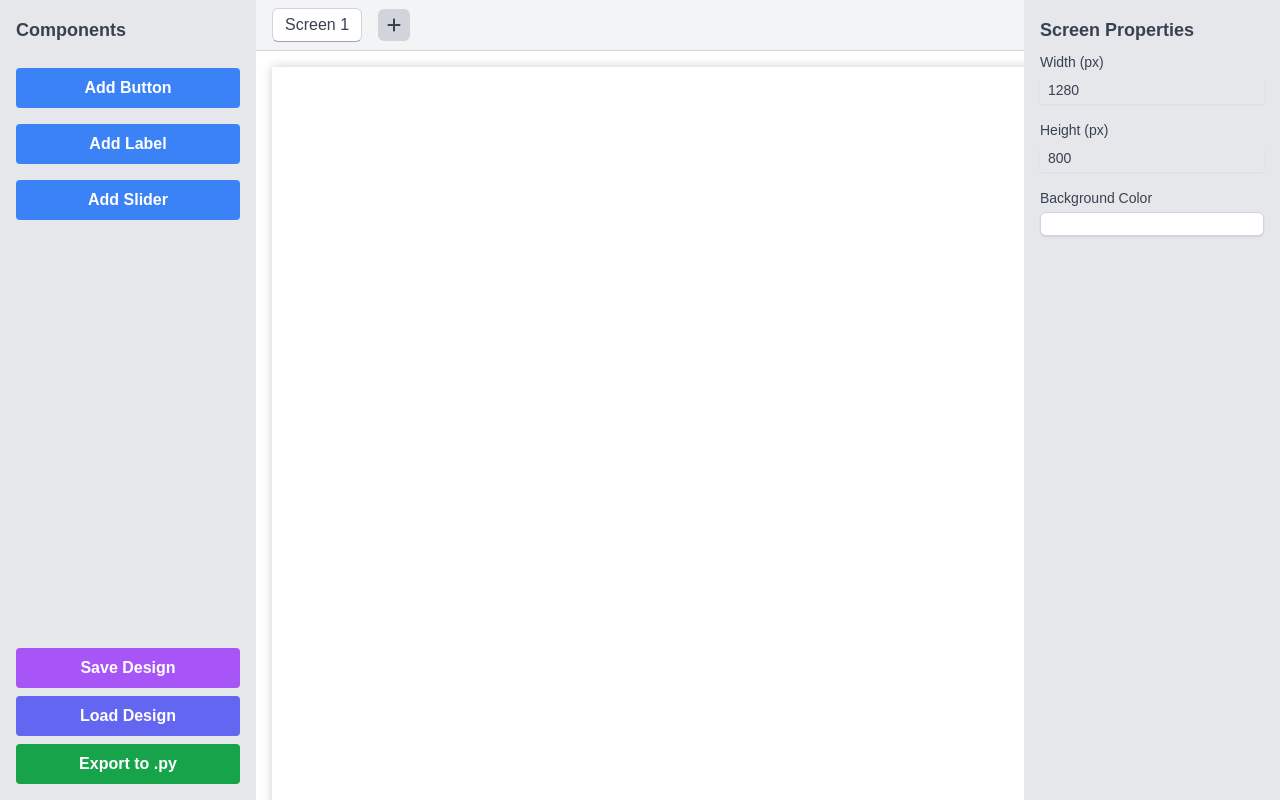
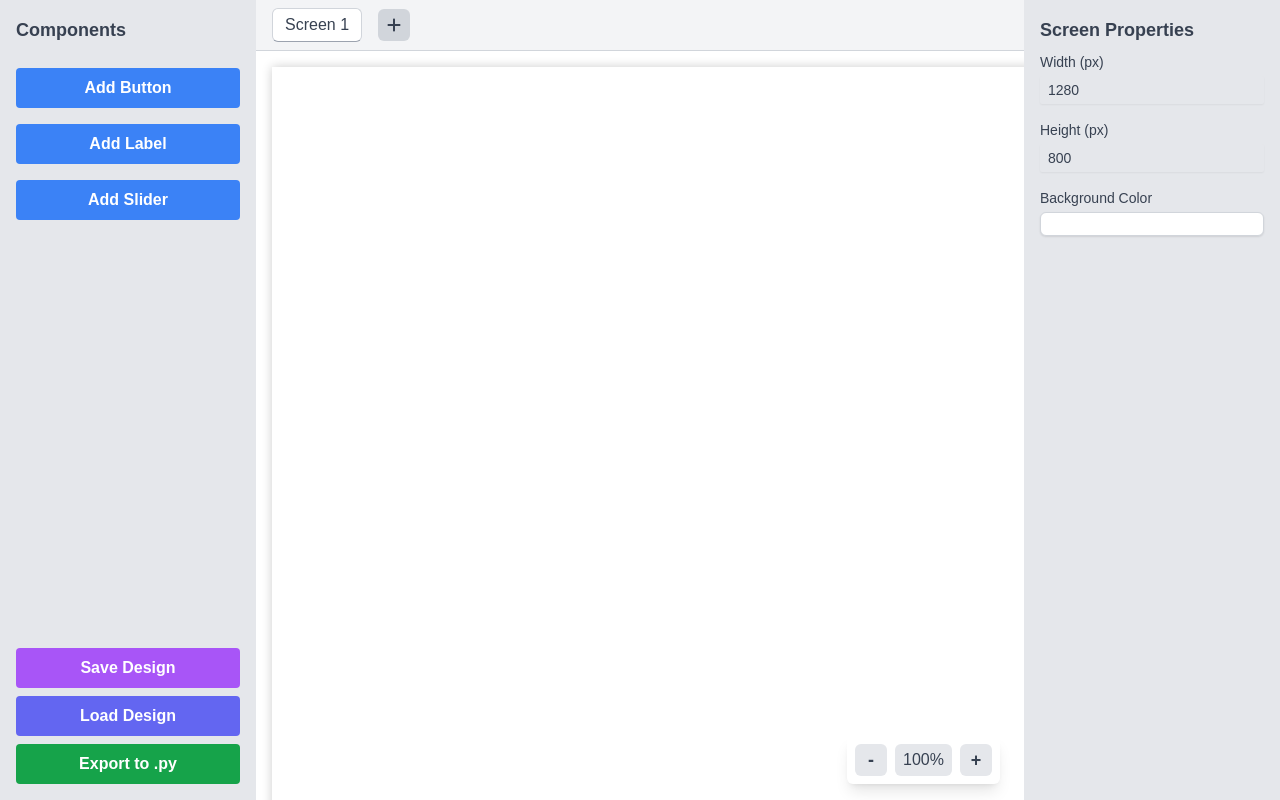
Before and after one commit to aayushext/UI-Builder, a Next.js app: page / in a window 1280 px wide. Built offline with nearby package versions, Linux system fonts and the light colour scheme.

Commit message:
working zoom in and out

```diff
--- a/src/app/page.js
+++ b/src/app/page.js
@@ -35,6 +35,10 @@ export default function Home() {
         width: 1000,
         height: 1000,
     });
+
+    const [zoomLevel, setZoomLevel] = useState(1); // 1 = 100%
+    const [minZoom] = useState(0.1); // 10%
+    const [maxZoom] = useState(3); // 300%
 
     const addComponent = (type) => {
         try {
@@ -174,6 +178,28 @@ export default function Home() {
         setScreens(updatedScreens);
         setNextComponentId(nextComponentId + 1);
         setSelectedComponentId(newComponent.id);
+    };
+
+    const handleZoomIn = () => {
+        setZoomLevel((prev) => Math.min(maxZoom, prev + 0.1));
+    };
+
+    const handleZoomOut = () => {
+        setZoomLevel((prev) => Math.max(minZoom, prev - 0.1));
+    };
+
+    const handleZoomReset = () => {
+        setZoomLevel(1);
+    };
+
+    const handleWheel = (e) => {
+        if (e.ctrlKey) {
+            e.preventDefault();
+            const zoomFactor = e.deltaY > 0 ? -0.05 : 0.05;
+            setZoomLevel((prev) =>
+                Math.max(minZoom, Math.min(maxZoom, prev + zoomFactor))
+            );
+        }
     };
 
     useEffect(() => {
@@ -355,6 +381,11 @@ export default function Home() {
                         screenHeight={
                             screens[currentScreenIndex]?.height || 800
                         }
+                        zoomLevel={zoomLevel}
+                        onZoomIn={handleZoomIn}
+                        onZoomOut={handleZoomOut}
+                        onZoomReset={handleZoomReset}
+                        onWheel={handleWheel}
                     />
                 </div>
                 <RightPanel
--- a/src/components/CenterPanel.js
+++ b/src/components/CenterPanel.js
@@ -1,4 +1,4 @@
-import React from "react";
+import React, { useEffect } from "react";
 import Widget from "./Widget";
 import PySideButton from "@/components/pyside-components/PySideButton";
 import PySideLabel from "@/components/pyside-components/PySideLabel";
@@ -17,16 +17,36 @@ const CenterPanel = React.forwardRef(
             backgroundColor,
             screenWidth = 1280,
             screenHeight = 800,
+            zoomLevel,
+            onZoomIn,
+            onZoomOut,
+            onZoomReset,
+            onWheel,
         },
         ref
     ) => {
+        useEffect(() => {
+            const preventBrowserZoom = (e) => {
+                if (e.ctrlKey) e.preventDefault();
+            };
+
+            document.addEventListener("wheel", preventBrowserZoom, {
+                passive: false,
+            });
+
+            return () => {
+                document.removeEventListener("wheel", preventBrowserZoom);
+            };
+        }, []);
+
         return (
             <main
                 ref={ref}
                 className="flex-1 p-4 overflow-auto relative"
                 style={{
                     minWidth: 0,
-                }}>
+                }}
+                onWheel={onWheel}>
                 <div
                     className="relative mx-auto"
                     style={{
@@ -35,6 +55,9 @@ const CenterPanel = React.forwardRef(
                         backgroundColor: backgroundColor,
                         boxShadow: "0 0 10px rgba(0,0,0,0.2)",
                         overflow: "hidden",
+                        transform: `scale(${zoomLevel})`,
+                        transformOrigin: "center center",
+                        transition: "transform 0.1s ease-out",
                     }}>
                     {components.map((component) => (
                         <Widget
@@ -49,7 +72,9 @@ const CenterPanel = React.forwardRef(
                             onResize={onResizeComponent}
                             onMove={onMoveComponent}
                             onSelect={onSelectComponent}
-                            isSelected={component.id === selectedComponentId}>
+                            isSelected={component.id === selectedComponentId}
+                            zoomLevel={zoomLevel} // Pass zoomLevel here
+                        >
                             {component.type === "PySideButton" && (
                                 <PySideButton
                                     text={component.text}
@@ -86,6 +111,28 @@ const CenterPanel = React.forwardRef(
                         </Widget>
                     ))}
                 </div>
+
+                {/* Zoom controls */}
+                <div className="absolute bottom-4 right-6 flex gap-2 bg-white dark:bg-gray-800 p-2 rounded-md shadow-lg">
+                    <button
+                        onClick={onZoomOut}
+                        className="bg-gray-200 dark:bg-gray-700 hover:bg-gray-300 dark:hover:bg-gray-600 text-gray-700 dark:text-gray-200 rounded-md w-8 h-8 flex items-center justify-center"
+                        title="Zoom out">
+                        <span className="text-lg font-bold">-</span>
+                    </button>
+                    <button
+                        onClick={onZoomReset}
+                        className="bg-gray-200 dark:bg-gray-700 hover:bg-gray-300 dark:hover:bg-gray-600 text-gray-700 dark:text-gray-200 rounded-md px-2 flex items-center justify-center"
+                        title="Reset zoom">
+                        {Math.round(zoomLevel * 100)}%
+                    </button>
+                    <button
+                        onClick={onZoomIn}
+                        className="bg-gray-200 dark:bg-gray-700 hover:bg-gray-300 dark:hover:bg-gray-600 text-gray-700 dark:text-gray-200 rounded-md w-8 h-8 flex items-center justify-center"
+                        title="Zoom in">
+                        <span className="text-lg font-bold">+</span>
+                    </button>
+                </div>
             </main>
         );
     }
--- a/src/components/Widget.js
+++ b/src/components/Widget.js
@@ -4,10 +4,11 @@ import { IconContext } from "react-icons";
 import { FaCopy } from "react-icons/fa";
 import { IoMdClose } from "react-icons/io";
 
+// Add zoomLevel to the component props
 const Widget = ({
     id,
     onDelete,
-    onDuplicate, // Add this prop
+    onDuplicate,
     x,
     y,
     width,
@@ -17,6 +18,7 @@ const Widget = ({
     onMove,
     onSelect,
     isSelected,
+    zoomLevel = 1, // Default to 1 if not provided
 }) => {
     const [isHovered, setIsHovered] = useState(false);
     const [tempDimensions, setTempDimensions] = useState({
@@ -26,6 +28,10 @@ const Widget = ({
         y,
     });
 
+    // Calculate actual position based on zoom level
+    const actualPosition = { x: x, y: y };
+    const actualSize = { width: width, height: height };
+
     return (
         <Rnd
             default={{
@@ -34,8 +40,9 @@ const Widget = ({
                 width: width,
                 height: height,
             }}
-            position={{ x: x, y: y }}
-            size={{ width: width, height: height }}
+            position={actualPosition}
+            size={actualSize}
+            scale={zoomLevel} // Add scale for correct drag handling
             style={{
                 border: isSelected ? "2px solid blue" : "0px solid black",
                 display: "flex",
```
